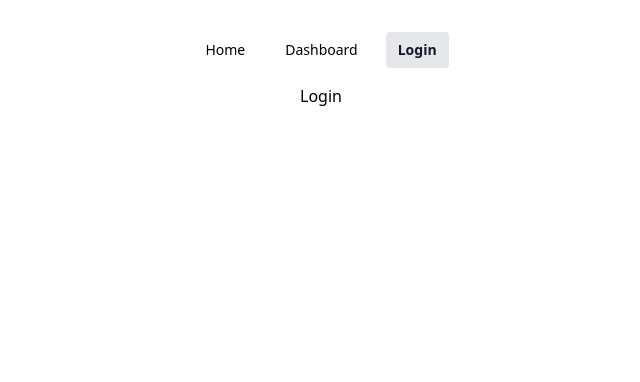
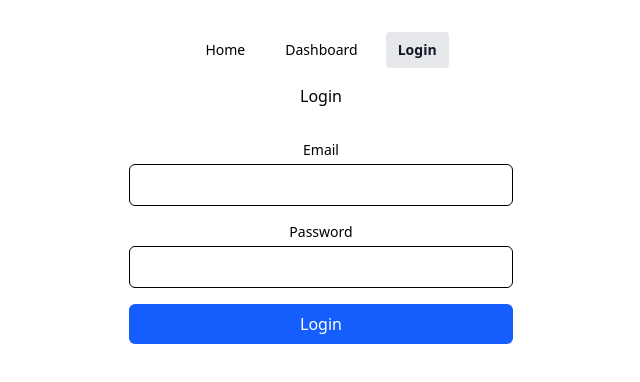
Before and after one commit to SebSchoeneberger/FE-ToDoList, a React (Vite) app: page /login in a window 1280 px wide. Shown: the top 382 px of the page, without its empty margins (319-959 px from the left). Built offline with nearby package versions, Linux system fonts and the light colour scheme; no server answers.

Commit message:
Login Form functionality including token handling, protected routing and API connection"

```diff
--- a/package.json
+++ b/package.json
@@ -13,6 +13,7 @@
     "@tailwindcss/vite": "^4.1.17",
     "react": "^19.2.0",
     "react-dom": "^19.2.0",
+    "react-hook-form": "^7.66.0",
     "react-router-dom": "^7.9.5",
     "tailwindcss": "^4.1.17"
   },
--- /dev/null
+++ b/src/API/authAPI.ts
@@ -0,0 +1,17 @@
+const API_URL = import.meta.env.VITE_API_URL;
+
+export async function login(email: string, password: string): Promise<{ token: string }> {
+    const res = await fetch(`${API_URL}/users/login`, {
+        method: 'POST',
+        headers: {
+            'Content-Type': 'application/json',
+        },
+        body: JSON.stringify({ email, password }),
+    });
+
+    if (!res.ok) {
+        throw new Error('Login failed');
+    }
+
+    return res.json();
+}
--- a/src/App.tsx
+++ b/src/App.tsx
@@ -4,13 +4,17 @@ import Home from './pages/Home';
 import Login from './pages/Login';
 import Dashboard from './pages/Dashboard';
 import Mainlayout from './layouts/Mainlayout';
+import ProtectedLayout from './layouts/ProtectedLayout';
 
 const router = createBrowserRouter(
   createRoutesFromElements(
     <Route path='/' element={<Mainlayout />}>
       <Route index element={<Home />} />
       <Route path='login' element={<Login />} />
-      <Route path='dashboard' element={<Dashboard />} />
+
+      <Route element={<ProtectedLayout />}>
+        <Route path='dashboard' element={<Dashboard />} />
+      </Route>
     </Route>
   )
 );
--- /dev/null
+++ b/src/components/LoginForm.tsx
@@ -0,0 +1,61 @@
+import {useForm} from "react-hook-form";
+
+export type LoginValues = {
+  email: string
+  password: string
+}
+
+function LoginForm({ onSubmit }: { onSubmit: (data: LoginValues) => void }) {
+
+    const { register, handleSubmit, formState: { errors } } = useForm<LoginValues>({defaultValues: {
+      email: '',
+      password: ''
+    }});
+
+    return (
+        <>
+        <form onSubmit={handleSubmit(onSubmit)} className="w-full max-w-sm space-y-4">
+          <div>
+             <label htmlFor="email" className="block text-sm font-medium mb-1">
+                Email
+            </label>
+            <input
+              id="email"
+              type="email"
+              autoComplete="email"
+              {...register("email", { required: "Email is required" })}
+              className="w-full rounded-md border px-3 py-2 outline-none focus:ring-2 focus:ring-blue-500"
+            />
+
+        {errors.email && (
+          <p className="mt-1 text-sm text-red-600">{errors.email.message}</p>
+        )}
+          </div>
+
+          <div>
+            <label htmlFor="password" className="block text-sm font-medium mb-1">
+          Password
+            </label>
+            <input
+              id="password"
+              type="password"
+              autoComplete="current-password"
+              {...register("password", { required: "Password is required" })}
+              className="w-full rounded-md border px-3 py-2 outline-none focus:ring-2 focus:ring-blue-500"
+            />
+
+        {errors.password && (
+          <p className="mt-1 text-sm text-red-600">{errors.password.message}</p>
+        )}
+          </div>
+         <button
+        type="submit"
+        className="w-full rounded-md bg-blue-600 px-3 py-2 font-medium text-white hover:bg-blue-700 disabled:opacity-60">
+        Login
+      </button>
+        </form>
+        </>
+     );
+}
+
+export default LoginForm;
--- a/src/components/Navbar.tsx
+++ b/src/components/Navbar.tsx
@@ -1,6 +1,9 @@
 import { NavLink } from "react-router-dom";
+import { getToken, clearToken } from "../utils/localStorage";
+
 
 function Navbar() {
+  const token = getToken();
 
     const linkBase = "px-3 py-2 rounded text-sm font-medium hover:bg-gray-100 transition";
     const active ="bg-gray-200 text-gray-900 font-semibold";
@@ -22,15 +25,26 @@ function Navbar() {
         Dashboard
       </NavLink>
 
+    {token ? (
+        <button
+          onClick={() => {
+            clearToken();
+            window.location.href = "/login";
+          }}
+          className={`${linkBase} bg-red-500 text-white hover:bg-red-600`}
+        >
+          Logout
+        </button>
+      ) : (
         <NavLink
           to="/login"
           className={({ isActive }) => `${linkBase} ${isActive ? active : ""}`}
         >
           Login
         </NavLink>
+      )}
     </nav>
   );
-
 }
 
 export default Navbar;
--- /dev/null
+++ b/src/layouts/ProtectedLayout.tsx
@@ -0,0 +1,13 @@
+import { Navigate, Outlet } from "react-router-dom";
+import { getToken } from "../utils/localStorage";
+
+function ProtectedLayout() {
+    const token = getToken();
+
+    if (!token) {
+        return <Navigate to="/login" replace />;
+    }
+    return <Outlet />;
+}
+
+export default ProtectedLayout;
--- a/src/pages/Login.tsx
+++ b/src/pages/Login.tsx
@@ -1,7 +1,28 @@
+import LoginForm from "../components/LoginForm";
+import type { LoginValues } from "../components/LoginForm";
+import { login } from "../API/authAPI";
+import { storeToken } from "../utils/localStorage";
+
+
 function Login() {
+
+    const handleLogin = async (data: LoginValues) => {
+    try {
+      const res = await login(data.email, data.password);
+        storeToken(res.token);
+        window.location.href = "/dashboard";
+      console.log("Login successful:", res);
+    } catch (err) {
+      console.error("Login failed:", err);
+    }
+  };
+
     return (
         <>
         <h1>Login</h1>
+        <div className="flex justify-center items-center p-8">
+            <LoginForm onSubmit={handleLogin} />
+        </div>
         </>
      );
 }
--- /dev/null
+++ b/src/utils/localStorage.ts
@@ -0,0 +1,13 @@
+const tokenKey = "ToDoToken";
+
+export function storeToken(token: string) {
+  localStorage.setItem(tokenKey, token);
+}
+
+export function getToken(): string | null {
+    return localStorage.getItem(tokenKey);
+}
+
+export function clearToken() {
+  localStorage.removeItem(tokenKey);
+}
```
Also changed, not shown: 2 other files (tests, documents, lock files or other folders). Lines whose indentation alone changed are shown as unchanged.
